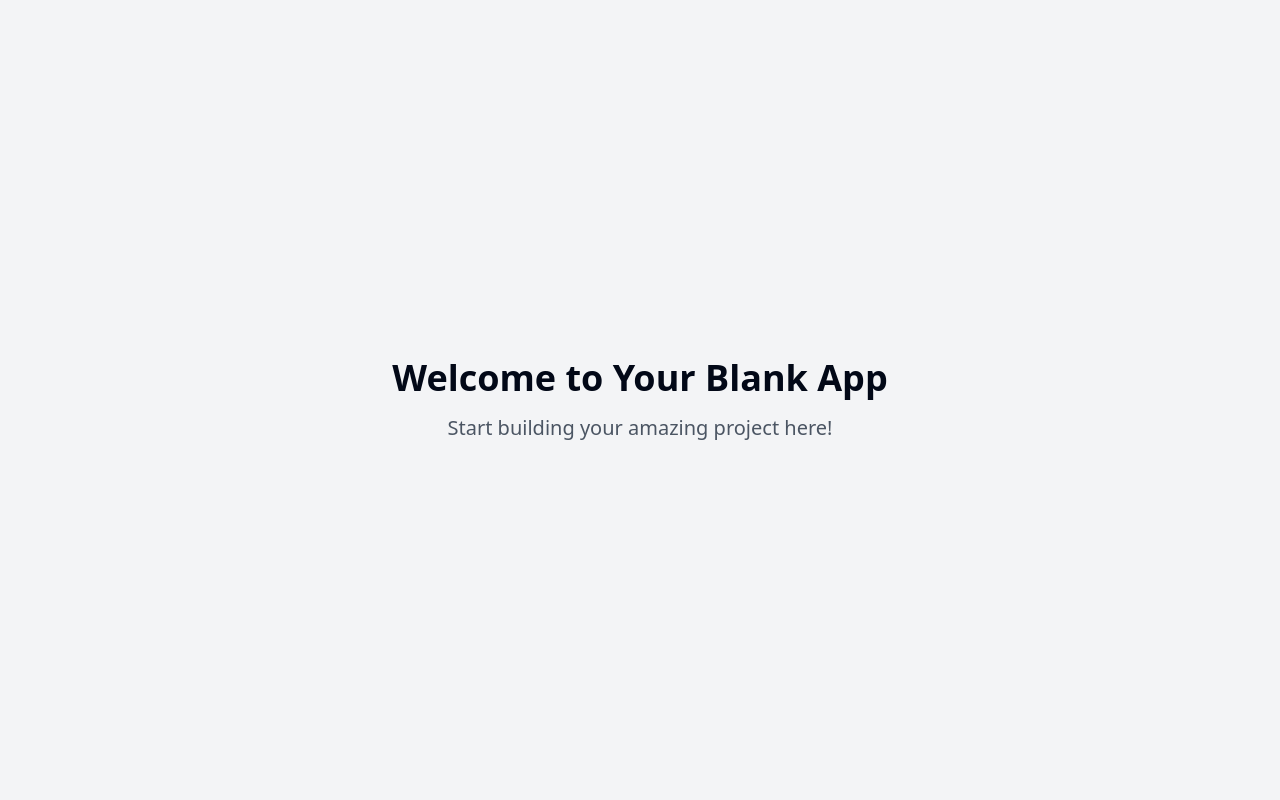
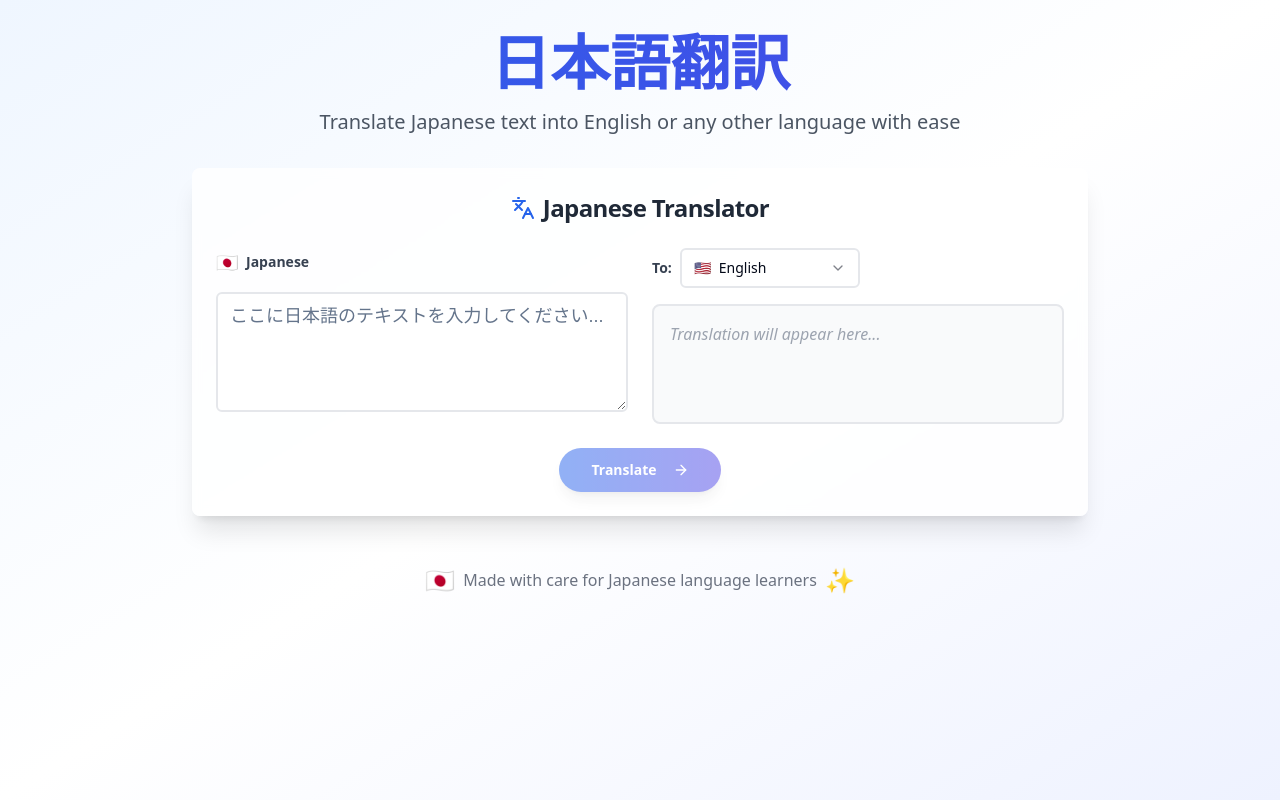
Before and after one commit to Arnox-GM/JapanesetoNative, a React (Vite) app: page / in a window 1280 px wide. Built offline with nearby package versions, Linux system fonts and the light colour scheme.

Commit message:
feat: Implement Japanese translator app
Create a web application that translates Japanese text into English or any other language specified by the user.

```diff
--- /dev/null
+++ b/src/components/LanguageSelector.tsx
@@ -0,0 +1,61 @@
+
+import React from 'react';
+import { Select, SelectContent, SelectItem, SelectTrigger, SelectValue } from '@/components/ui/select';
+
+interface LanguageSelectorProps {
+  selectedLanguage: string;
+  onLanguageChange: (language: string) => void;
+}
+
+const languages = [
+  { code: 'en', name: 'English', flag: '🇺🇸' },
+  { code: 'es', name: 'Spanish', flag: '🇪🇸' },
+  { code: 'fr', name: 'French', flag: '🇫🇷' },
+  { code: 'de', name: 'German', flag: '🇩🇪' },
+  { code: 'it', name: 'Italian', flag: '🇮🇹' },
+  { code: 'pt', name: 'Portuguese', flag: '🇵🇹' },
+  { code: 'ru', name: 'Russian', flag: '🇷🇺' },
+  { code: 'zh', name: 'Chinese', flag: '🇨🇳' },
+  { code: 'ko', name: 'Korean', flag: '🇰🇷' },
+  { code: 'ar', name: 'Arabic', flag: '🇸🇦' },
+  { code: 'hi', name: 'Hindi', flag: '🇮🇳' },
+  { code: 'th', name: 'Thai', flag: '🇹🇭' },
+  { code: 'vi', name: 'Vietnamese', flag: '🇻🇳' },
+  { code: 'nl', name: 'Dutch', flag: '🇳🇱' },
+  { code: 'sv', name: 'Swedish', flag: '🇸🇪' },
+];
+
+const LanguageSelector: React.FC<LanguageSelectorProps> = ({
+  selectedLanguage,
+  onLanguageChange
+}) => {
+  const selectedLang = languages.find(lang => lang.code === selectedLanguage);
+
+  return (
+    <div className="flex items-center gap-2">
+      <span className="text-sm font-semibold text-gray-700">To:</span>
+      <Select value={selectedLanguage} onValueChange={onLanguageChange}>
+        <SelectTrigger className="w-[180px] border-2 border-gray-200 focus:border-blue-400">
+          <SelectValue>
+            <div className="flex items-center gap-2">
+              <span>{selectedLang?.flag}</span>
+              <span>{selectedLang?.name}</span>
+            </div>
+          </SelectValue>
+        </SelectTrigger>
+        <SelectContent>
+          {languages.map((language) => (
+            <SelectItem key={language.code} value={language.code}>
+              <div className="flex items-center gap-2">
+                <span>{language.flag}</span>
+                <span>{language.name}</span>
+              </div>
+            </SelectItem>
+          ))}
+        </SelectContent>
+      </Select>
+    </div>
+  );
+};
+
+export default LanguageSelector;
--- /dev/null
+++ b/src/components/TranslateButton.tsx
@@ -0,0 +1,39 @@
+
+import React from 'react';
+import { Button } from '@/components/ui/button';
+import { ArrowRight, Loader2 } from 'lucide-react';
+
+interface TranslateButtonProps {
+  onClick: () => void;
+  isLoading: boolean;
+  disabled: boolean;
+}
+
+const TranslateButton: React.FC<TranslateButtonProps> = ({
+  onClick,
+  isLoading,
+  disabled
+}) => {
+  return (
+    <Button
+      onClick={onClick}
+      disabled={disabled || isLoading}
+      size="lg"
+      className="bg-gradient-to-r from-blue-600 to-indigo-600 hover:from-blue-700 hover:to-indigo-700 text-white font-semibold px-8 py-3 rounded-full shadow-lg hover:shadow-xl transition-all duration-200 transform hover:scale-105 disabled:opacity-50 disabled:cursor-not-allowed disabled:transform-none"
+    >
+      {isLoading ? (
+        <>
+          <Loader2 className="w-5 h-5 mr-2 animate-spin" />
+          Translating...
+        </>
+      ) : (
+        <>
+          Translate
+          <ArrowRight className="w-5 h-5 ml-2" />
+        </>
+      )}
+    </Button>
+  );
+};
+
+export default TranslateButton;
--- /dev/null
+++ b/src/components/TranslationCard.tsx
@@ -0,0 +1,164 @@
+
+import React, { useState } from 'react';
+import { Card, CardContent, CardHeader, CardTitle } from '@/components/ui/card';
+import { Textarea } from '@/components/ui/textarea';
+import { Button } from '@/components/ui/button';
+import { Copy, ArrowRight, Languages } from 'lucide-react';
+import LanguageSelector from './LanguageSelector';
+import TranslateButton from './TranslateButton';
+import { useToast } from '@/hooks/use-toast';
+
+const TranslationCard = () => {
+  const [japaneseText, setJapaneseText] = useState('');
+  const [translatedText, setTranslatedText] = useState('');
+  const [targetLanguage, setTargetLanguage] = useState('en');
+  const [isTranslating, setIsTranslating] = useState(false);
+  const { toast } = useToast();
+
+  const translateText = async () => {
+    if (!japaneseText.trim()) {
+      toast({
+        title: "Please enter some Japanese text",
+        description: "Type or paste Japanese text to translate",
+        variant: "destructive"
+      });
+      return;
+    }
+
+    setIsTranslating(true);
+
+    try {
+      // Using a free translation API (MyMemory)
+      const response = await fetch(
+        `https://api.mymemory.translated.net/get?q=${encodeURIComponent(japaneseText)}&langpair=ja|${targetLanguage}`
+      );
+
+      const data = await response.json();
+
+      if (data.responseStatus === 200) {
+        setTranslatedText(data.responseData.translatedText);
+        toast({
+          title: "Translation completed!",
+          description: "Your text has been successfully translated.",
+        });
+      } else {
+        throw new Error('Translation failed');
+      }
+    } catch (error) {
+      console.error('Translation error:', error);
+      toast({
+        title: "Translation failed",
+        description: "Please try again later or check your internet connection.",
+        variant: "destructive"
+      });
+
+      // Fallback demo translation for demonstration
+      setTranslatedText("Translation service unavailable. This is a demo translation.");
+    } finally {
+      setIsTranslating(false);
+    }
+  };
+
+  const copyToClipboard = async (text: string) => {
+    try {
+      await navigator.clipboard.writeText(text);
+      toast({
+        title: "Copied to clipboard!",
+        description: "Text has been copied to your clipboard.",
+      });
+    } catch (error) {
+      console.error('Copy failed:', error);
+      toast({
+        title: "Copy failed",
+        description: "Unable to copy text to clipboard.",
+        variant: "destructive"
+      });
+    }
+  };
+
+  return (
+    <Card className="shadow-xl border-0 bg-white/80 backdrop-blur-sm">
+      <CardHeader className="text-center">
+        <CardTitle className="flex items-center justify-center gap-2 text-2xl text-gray-800">
+          <Languages className="w-6 h-6 text-blue-600" />
+          Japanese Translator
+        </CardTitle>
+      </CardHeader>
+
+      <CardContent className="space-y-6">
+        <div className="grid md:grid-cols-2 gap-6">
+          {/* Input Section */}
+          <div className="space-y-4">
+            <div className="flex items-center justify-between">
+              <label className="text-sm font-semibold text-gray-700 flex items-center gap-2">
+                <span className="text-lg">🇯🇵</span>
+                Japanese
+              </label>
+              {japaneseText && (
+                <Button
+                  variant="ghost"
+                  size="sm"
+                  onClick={() => copyToClipboard(japaneseText)}
+                  className="text-gray-500 hover:text-gray-700"
+                >
+                  <Copy className="w-4 h-4" />
+                </Button>
+              )}
+            </div>
+
+            <Textarea
+              placeholder="ここに日本語のテキストを入力してください..."
+              value={japaneseText}
+              onChange={(e) => setJapaneseText(e.target.value)}
+              className="min-h-[120px] text-lg border-2 border-gray-200 focus:border-blue-400 transition-colors"
+              style={{ fontFamily: '"Hiragino Sans", "Yu Gothic", "Meiryo", sans-serif' }}
+            />
+          </div>
+
+          {/* Output Section */}
+          <div className="space-y-4">
+            <div className="flex items-center justify-between">
+              <LanguageSelector
+                selectedLanguage={targetLanguage}
+                onLanguageChange={setTargetLanguage}
+              />
+              {translatedText && (
+                <Button
+                  variant="ghost"
+                  size="sm"
+                  onClick={() => copyToClipboard(translatedText)}
+                  className="text-gray-500 hover:text-gray-700"
+                >
+                  <Copy className="w-4 h-4" />
+                </Button>
+              )}
+            </div>
+
+            <div className="min-h-[120px] p-4 bg-gray-50 rounded-lg border-2 border-gray-200">
+              {translatedText ? (
+                <p className="text-lg text-gray-800 leading-relaxed">
+                  {translatedText}
+                </p>
+              ) : (
+                <p className="text-gray-400 italic">
+                  Translation will appear here...
+                </p>
+              )}
+            </div>
+          </div>
+        </div>
+
+        {/* Translate Button */}
+        <div className="flex justify-center">
+          <TranslateButton
+            onClick={translateText}
+            isLoading={isTranslating}
+            disabled={!japaneseText.trim()}
+          />
+        </div>
+      </CardContent>
+    </Card>
+  );
+};
+
+export default TranslationCard;
--- a/src/pages/Index.tsx
+++ b/src/pages/Index.tsx
@@ -1,11 +1,31 @@
-// Update this page (the content is just a fallback if you fail to update the page)
+
+import React from 'react';
+import TranslationCard from '../components/TranslationCard';
 
 const Index = () => {
   return (
-    <div className="min-h-screen flex items-center justify-center bg-gray-100">
-      <div className="text-center">
-        <h1 className="text-4xl font-bold mb-4">Welcome to Your Blank App</h1>
-        <p className="text-xl text-gray-600">Start building your amazing project here!</p>
+    <div className="min-h-screen bg-gradient-to-br from-blue-50 via-white to-indigo-50">
+      <div className="container mx-auto px-4 py-8">
+        <div className="text-center mb-8">
+          <h1 className="text-4xl md:text-6xl font-bold bg-gradient-to-r from-blue-600 to-indigo-600 bg-clip-text text-transparent mb-4">
+            日本語翻訳
+          </h1>
+          <p className="text-xl text-gray-600 max-w-2xl mx-auto">
+            Translate Japanese text into English or any other language with ease
+          </p>
+        </div>
+
+        <div className="max-w-4xl mx-auto">
+          <TranslationCard />
+        </div>
+
+        <div className="text-center mt-12 text-gray-500">
+          <p className="flex items-center justify-center gap-2">
+            <span className="text-2xl">🇯🇵</span>
+            Made with care for Japanese language learners
+            <span className="text-2xl">✨</span>
+          </p>
+        </div>
       </div>
     </div>
   );
```
